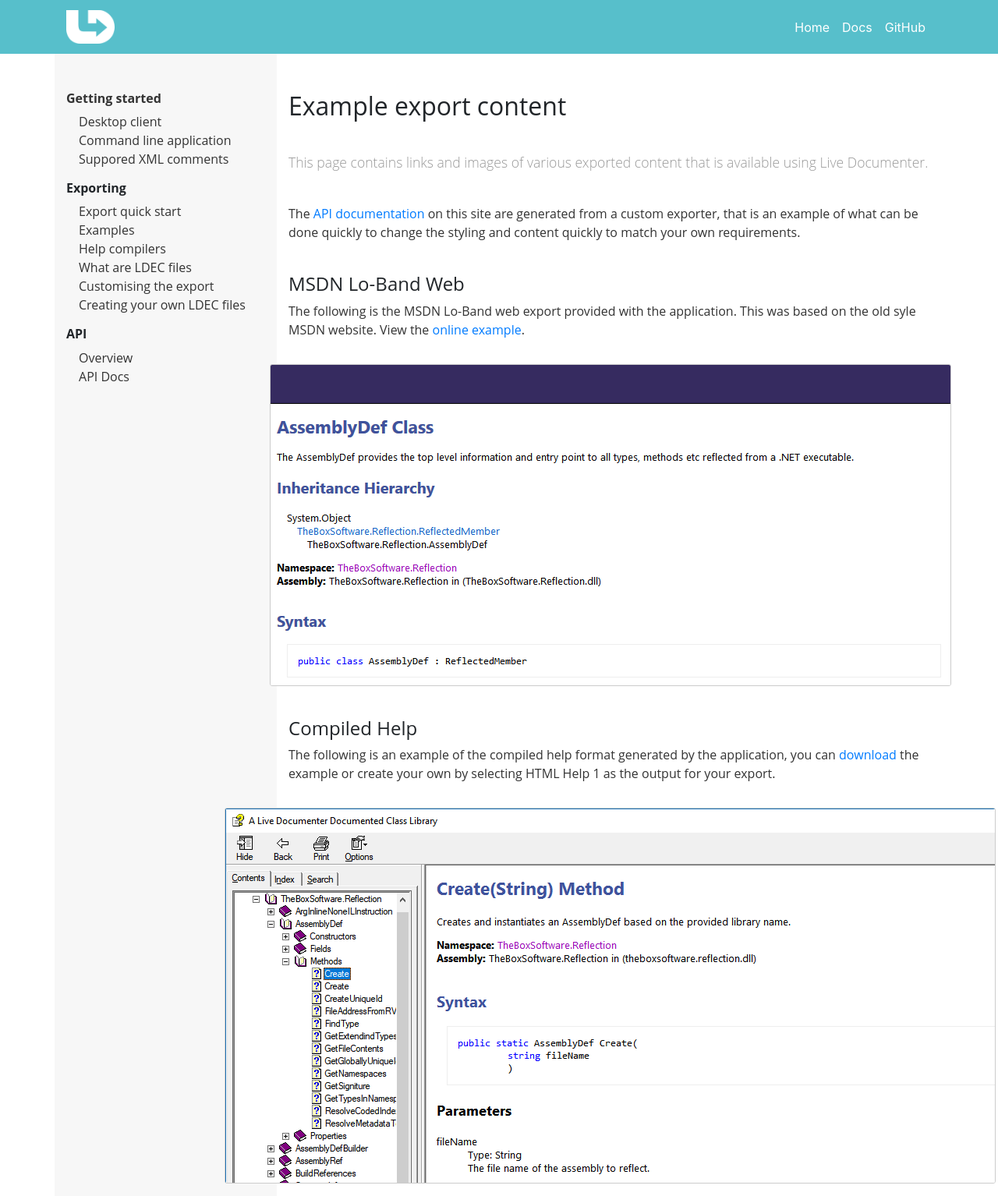
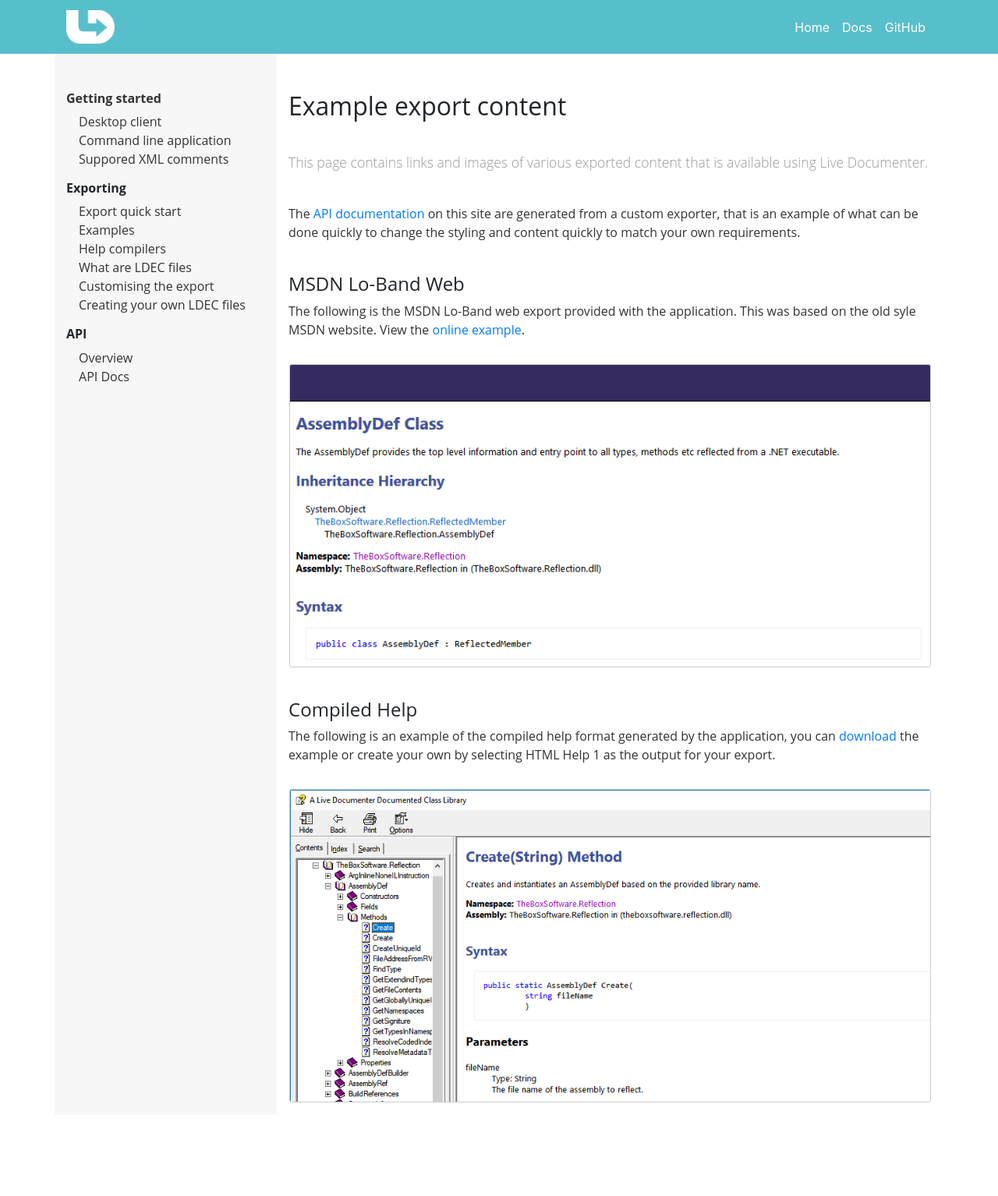
Before and after one commit to barry-jones/livedocumenter-site, a Jekyll site: the page built from src/docs_export_examples.md, in a window 1280 px wide. Shown: the whole page at 78% size. Built offline with Jekyll 4.4.1, drawn with Linux system fonts in a browser that asks for light colours; nearby versions of some CDN libraries; after the commit the page ends 1430 px from its top, so only the background shows below that.

Commit message:
fixed fluid-img class descriptors

```diff
--- a/src/docs_export_examples.md
+++ b/src/docs_export_examples.md
@@ -18,7 +18,7 @@
 on the old syle MSDN website. View the <a href="/example/" target="_blank">online example</a>.
 
 <div class="row justify-content-center p-3">
-    <img class="fluid-img image_border" src="/assets/images/documentation/msdn_loband_example.png" alt="MSDN Lo Band exproted web content example" />
+    <img class="img-fluid image_border" src="/assets/images/documentation/msdn_loband_example.png" alt="MSDN Lo Band exproted web content example" />
 </div>
 
 ## Compiled Help
@@ -28,5 +28,5 @@
 1 as the output for your export.
 
 <div class="row justify-content-center p-3">
-    <img class="fluid-img image_border" src="/assets/images/documentation/msdn_loband_compiledhelp.png" alt="MSDN Lo Band exproted web content example" />
+    <img class="img-fluid image_border" src="/assets/images/documentation/msdn_loband_compiledhelp.png" alt="MSDN Lo Band exproted web content example" />
 </div>
```
Also changed, not shown: src/docs_exporting.md (+2 -2 lines), src/docs_ldproj-files.md (+1 -1 lines).
